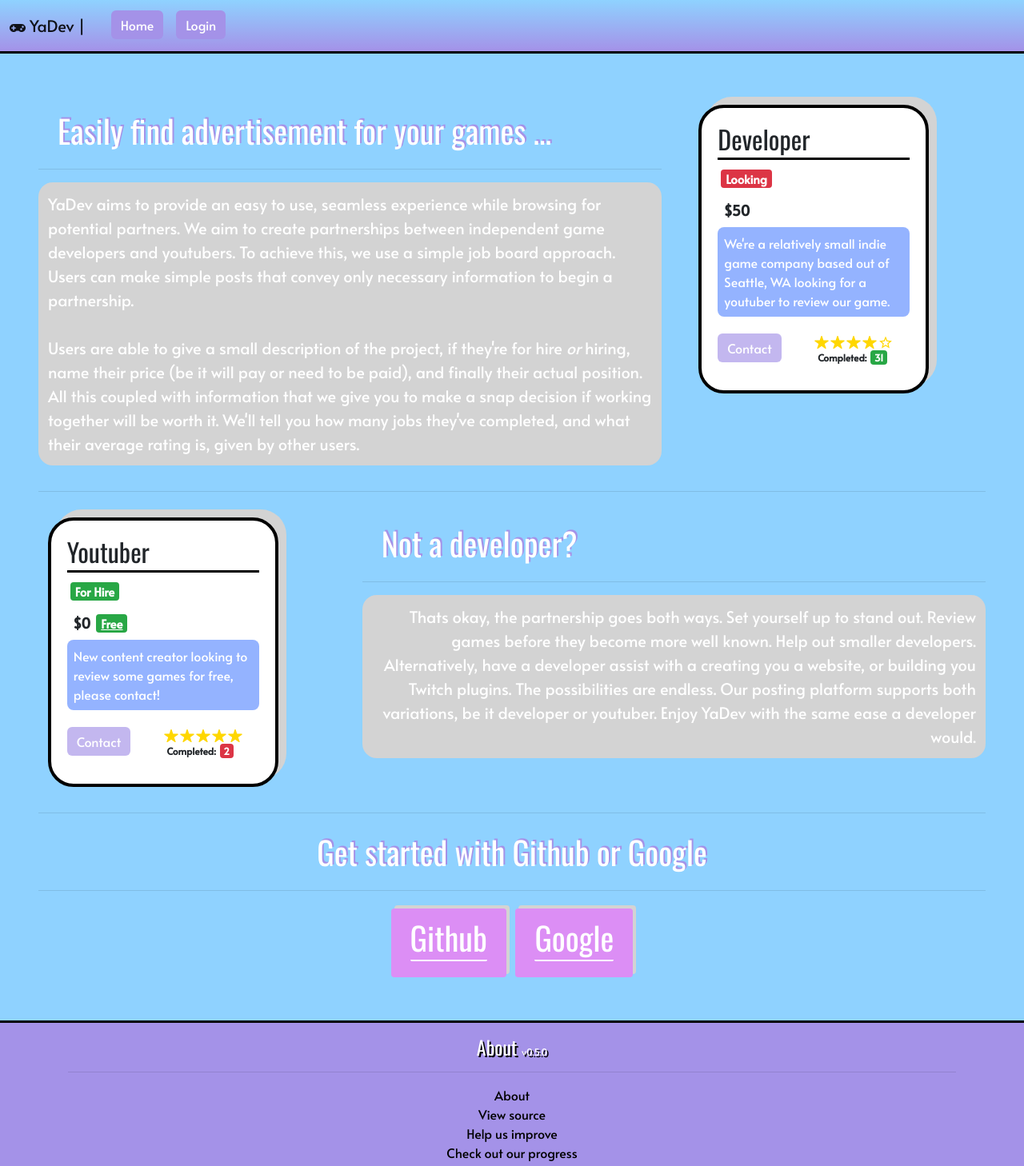
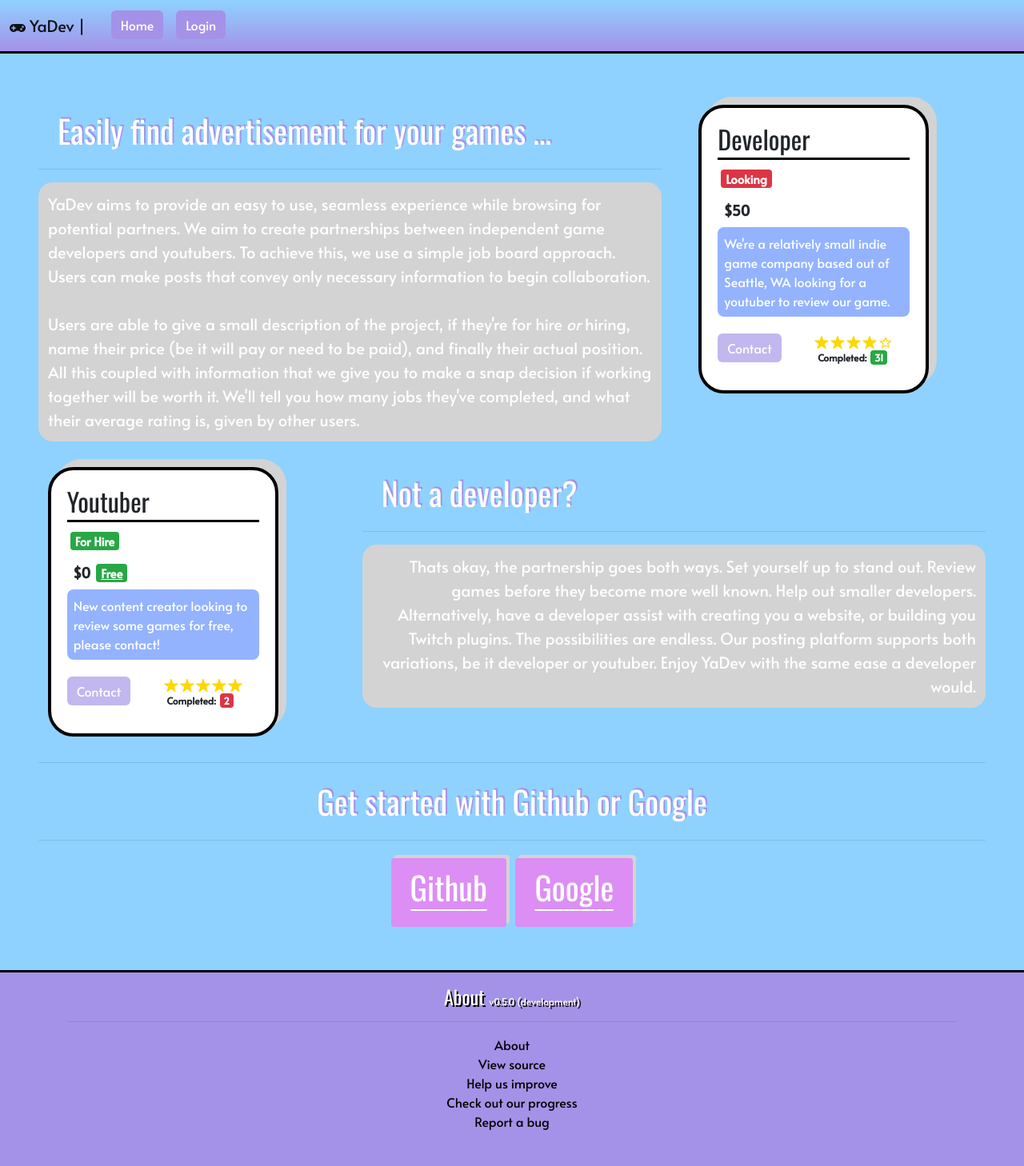
Before and after one commit to cbrintnall/yadev, a React (Create React App) app: page /landing in a window 1280 px wide. Shown: the top 1458 px of the page at 80% size. Built offline with nearby package versions, Linux system fonts and the light colour scheme.

Commit message:
Formatting, fix production deployments, fix typos in landing, add session expiry notification

```diff
--- a/src/components/Footer.js
+++ b/src/components/Footer.js
@@ -55,7 +55,7 @@ class Footer extends React.Component {
               <Container>
                 <Row style={{ marginTop: "1rem" }}>
                   <Col style={{ textAlign: "center" }}>
-                    <h4 style={{ color: "white", textShadow: "2px 2px black" }}>About <span style={{ fontSize: "12px" }}>v{Settings.VERSION}</span></h4>
+                    <h4 style={{ color: "white", textShadow: "2px 2px black" }}>About <span style={{ fontSize: "12px" }}>v{Settings.VERSION} ({Settings.ENV})</span></h4>
                     <hr />
                     <FooterList>
                       <FooterElement>
--- a/src/components/MainNav.js
+++ b/src/components/MainNav.js
@@ -3,8 +3,6 @@ import React from 'react';
 import Navbar from 'react-bootstrap/Navbar';
 import YouDevButton from './buttons/YouDevButton';
 import LoginModal from './modals/LoginModal';
-import PostModal from './modals/PostModal';
-import Alert from 'react-bootstrap/Alert';
 import Col from 'react-bootstrap/Col';
 import Row from 'react-bootstrap/Row';
 import GlobalNotificationManager from '../gnm';
@@ -14,8 +12,9 @@ import DropdownButton from 'react-bootstrap/DropdownButton';
 import { withRouter } from 'react-router-dom';
 import { logout, userToken, getTokenInfo } from '../utils';
 import { getMessages, getSentMessages } from '../calls';
+import { FaGamepad } from 'react-icons/fa';
 import * as colors from '../colors';
-import { FaGamepad } from 'react-icons/fa';
+import * as humanized_time from '../extra/humanized_time';
 
 const MAX_MESSAGE_PREVIEW_LENGTH = 45;
 
@@ -219,6 +218,8 @@ class MainNav extends React.Component {
             borderBottom: "3px solid black",
           }}
         >
+          <Row style={{width: "100%"}}>
+            <Col className="d-flex justify-content-start align-items-center">
               <Navbar.Brand
                 href="#"
                 onClick={() => this.props.history.push('/')}
@@ -247,6 +248,16 @@ class MainNav extends React.Component {
                 />
               }
               {this.getAccountButton()}
+            </Col>
+            {
+              getTokenInfo() &&
+              <Col className="d-flex justify-content-end align-items-center">
+                <span style={{color: "black"}}>
+                  Session expires { humanized_time.humanized_time_span(new Date(getTokenInfo().exp * 1000)) }
+                </span>
+              </Col>
+            }
+          </Row>
         </Navbar>
       </div>
     )
--- a/src/components/pages/Landing.js
+++ b/src/components/pages/Landing.js
@@ -91,8 +91,8 @@ const Landing = (props) => {
           <LandingParagraph>
             YaDev aims to provide an easy to use, seamless experience while browsing for potential partners.
             We aim to create partnerships between independent game developers and youtubers. To achieve this,
-            we use a simple job board approach. Users can make simple posts that convey only necessary information
-            to begin a partnership.
+            we use a simple job board approach. Users can make posts that convey only necessary information
+            to begin collaboration.
             <br/>
             <br/>
             Users are able to give a small description of the project, if they're for hire <em>or</em> hiring, name
@@ -116,7 +116,6 @@ const Landing = (props) => {
           />
         </Col>
       </Row>
-      <hr />
       <Row>
         <Col md={4} lg={4}>
           <Post
@@ -144,7 +143,7 @@ const Landing = (props) => {
           <hr />
           <LandingParagraph style={{textAlign: "right"}}>
             Thats okay, the partnership goes both ways. Set yourself up to stand out. Review games before they become more well known. Help out smaller developers.
-            Alternatively, have a developer assist with a creating you a website, or building you Twitch plugins. The possibilities are endless. Our posting platform
+            Alternatively, have a developer assist with creating you a website, or building you Twitch plugins. The possibilities are endless. Our posting platform
             supports both variations, be it developer or youtuber. Enjoy YaDev with the same ease a developer would.
           </LandingParagraph>
         </Col>
@@ -154,7 +153,7 @@ const Landing = (props) => {
           <hr />
           <LandingTitle>
             Get started with Github or Google
-            </LandingTitle>
+          </LandingTitle>
           <hr />
           <LandingSignInButton
             title="Github"
--- a/src/settings.js
+++ b/src/settings.js
@@ -1,27 +1,28 @@
 const VERSION = "0.5.0";
-const ENV = "prod"
+const ENV = process.env.NODE_ENV || 'development';
 const Settings = {}
 
 const hostBase = {
     development: "http://localhost:3000",
-    prod: "https://yadev.app"
+    production: "https://yadev.app"
 }
 
 const backendUrl = {
     development: "http://localhost:8000",
-    prod: "https://backend.yadev.app"
+    production: "https://backend.yadev.app"
 }
 
 const googleAccountId = {
     development: "233929357765-93jkecls2jnoq7dnhfpj62q44q3f05gt.apps.googleusercontent.com",
-    prod: "388579103128-hojvqefhssf01164h51v5vvfecit4vlc.apps.googleusercontent.com"
+    production: "388579103128-hojvqefhssf01164h51v5vvfecit4vlc.apps.googleusercontent.com"
 }
 
 const githubAccountId = {
     development: "Iv1.b47720c18cd81698",
-    prod: "Iv1.eeb78cf56c62c9a3"
+    production: "Iv1.eeb78cf56c62c9a3"
 }
 
+Settings.ENV = ENV;
 Settings.trelloBoard = "https://trello.com/b/IpnWRlgS/yadev"
 Settings.improvementForm = "https://forms.gle/raHis8J6jYfyHQtb7"
 Settings.source = "https://github.com/cbrintnall/yadev"
```
Also changed, not shown: src/utils.js (+5 -5 lines). Lines whose indentation alone changed are shown as unchanged.
